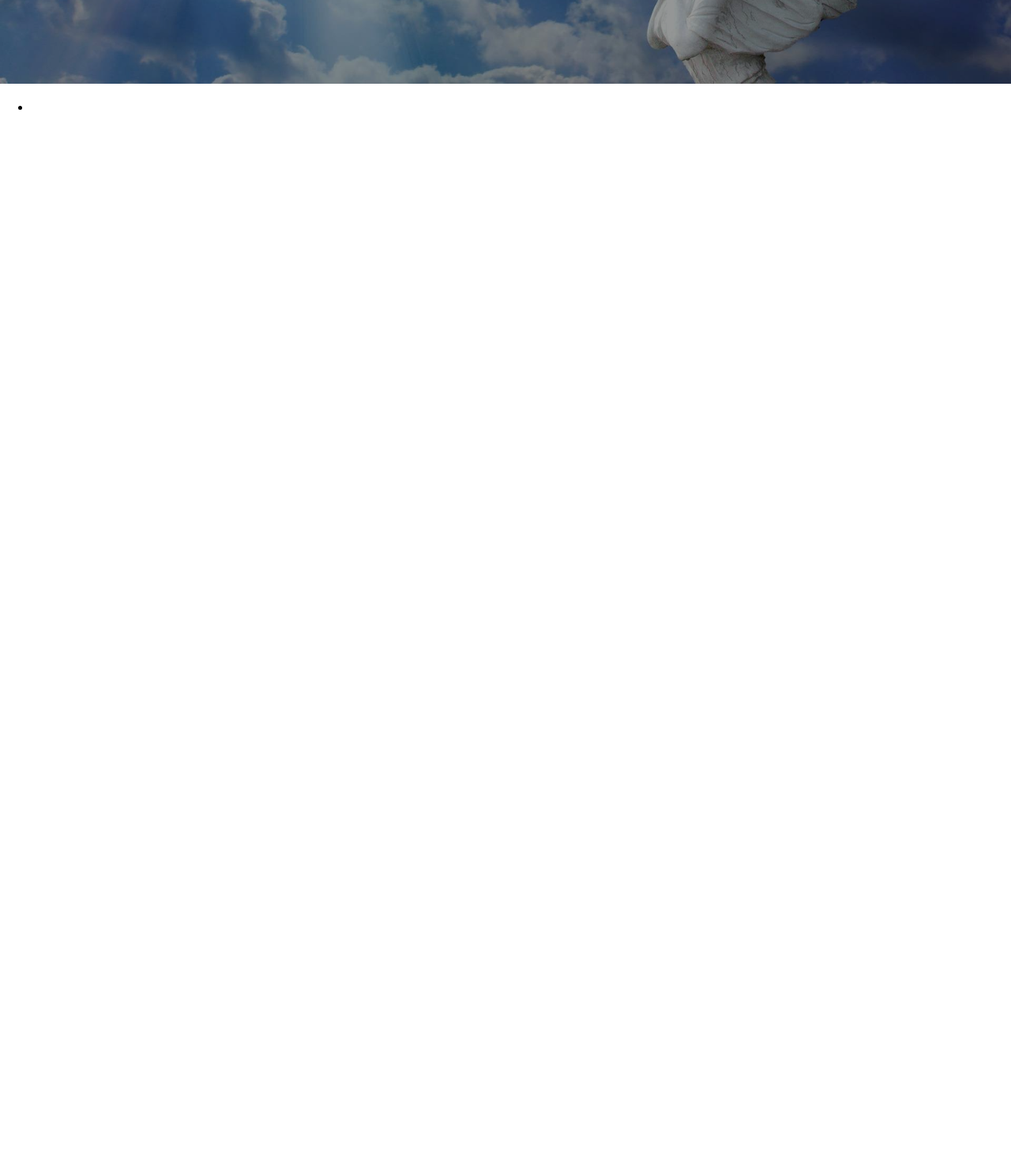
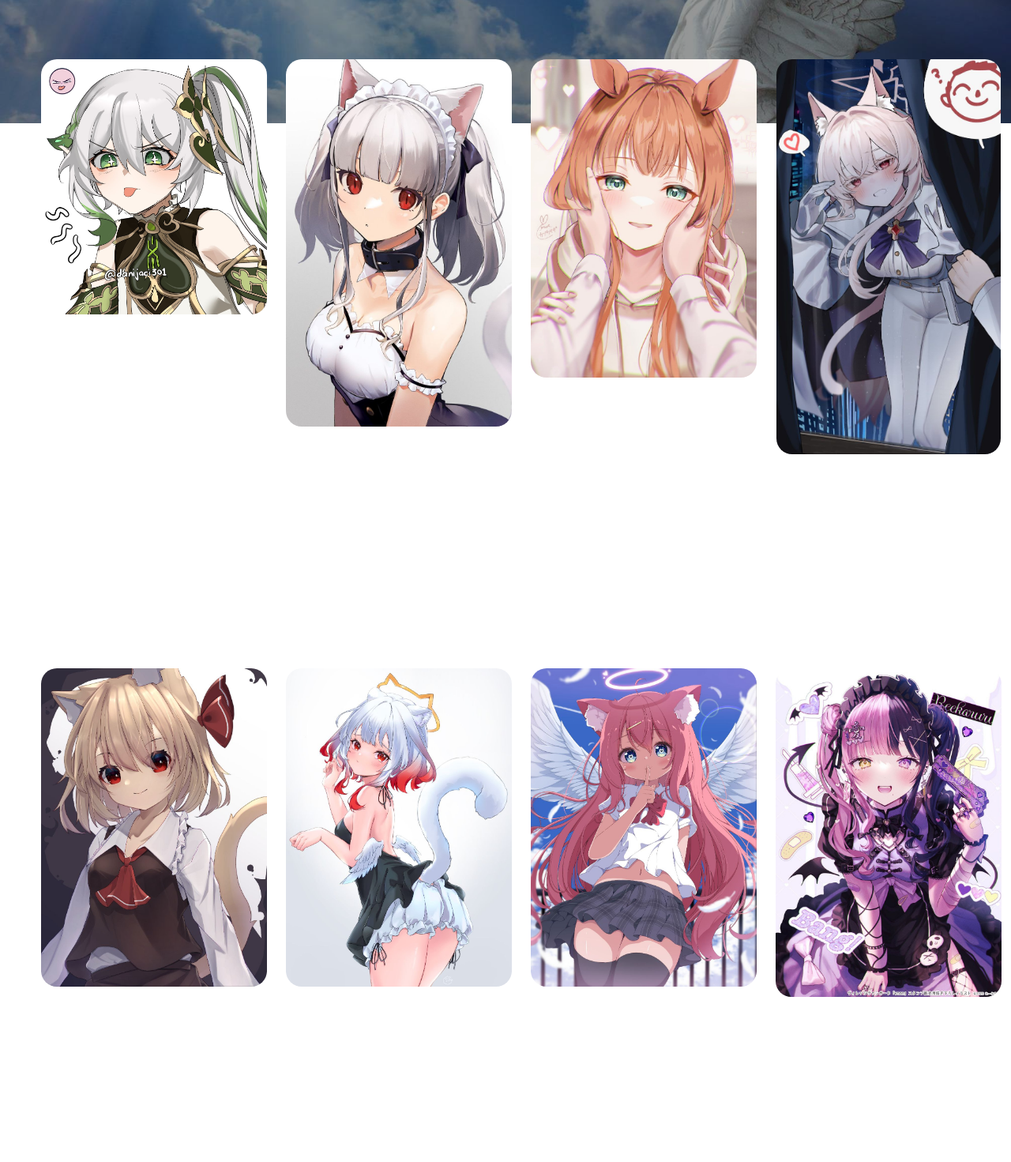
Before and after one commit to EnterRew/Test, a plain HTML site: page Lampades.html in a window 1280 px wide. Shown: the part 644-2115 px from the top of the page at 79% size. Before the commit the page ends 804 px from the top, so only its background shows below. Drawn offline with Linux system fonts and the light colour scheme.

Commit message:
[LAMPADES]
Damn.

```diff
--- a/Angel2.css
+++ b/Angel2.css
@@ -21,7 +21,8 @@
      max-height:100% ;
      margin: 0;
      padding: 0;
-     filter: brightness(59%)
+     filter: brightness(59%);
+     z-index: -1;
 }
  nav {
      background-color: coral;
@@ -110,3 +111,49 @@
      cursor: pointer;
      font-family: Verdana, Geneva, Tahoma, sans-serif;
 }
+ .container li img {
+    display: block;
+    margin: 0 auto;
+    max-width: 100%;
+    max-height: 500px;
+    object-fit: contain;
+    border-radius: 20px;
+    transition: 0.5s;
+}
+ .container li img:hover {
+    transform: scale(1.05);
+}
+ .centered {
+    color: #fff;
+    text-align: center;
+    margin: 40px;
+}
+ .container {
+    color: #fff;
+    z-index: 20;
+    display: flex;
+    justify-content: space-between;
+}
+ .container li {
+    display: inline-block;
+    width: 25%;
+    margin: 0 1%;
+}
+ .name {
+    font-weight: bold;
+    margin-bottom: 0px;
+    padding: 0 50px; /* mb change later */
+}
+ .price {
+    margin-top: 0px;
+    padding: 0 50px; /* mb change later */
+}
+ .prod-info {
+    margin-top: 0px;
+    text-align: center;
+    padding: 0 50px; /* mb change later */
+}
+ .fix-for-absolute-position {
+    color: #ffffff00;
+    margin: 350px; /* will be different for different resolutions  */
+}
--- a/Lampades.html
+++ b/Lampades.html
@@ -5,23 +5,104 @@
     <meta charset="UTF-8">
     <meta http-equiv="X-UA-Compatible" content="IE=edge">
     <meta name="viewport" content="width=device-width, initial-scale=1.0">
-    <link rel="stylesheet" href="Angel2.css">
-    <link rel="stylesheet" href="/AngelDecor2/fonts/BalkaraCondensed.ttf">
+    <link rel="stylesheet" href="./Angel2.css">
     <title>АнгелДекор</title>
 </head>
 <body>
-    <header>
-        <!--
-        <h1 class="name">АнгелДекор</h1>
-        -->
-    </header>
-
     <section class="image" alt="imag">
-
-        <img src="AngelDecor2/img/AngelSky.jpg">
-
-        <ul>
+        <img class="banner" src= "./AngelDecor2/img/AngelSky.jpg">
+        <!-- <ul>
             <li>
                 <a href="AngelDecor2.html"></a>
             </li>
+        </ul> -->
+    </section>
+
+    <nav class="main-products">
+        <div class="options">
+        <ul>
+            <li>
+                    <a href="./Lampades.html" class="lamps">Лампы</a>
+                </li>
+
+                <li>
+                    <a href="./Vases.html" class="vasa">Вазы</a>
+                </li>
+
+                <li>
+                    <a href="./Sculptures.html" class="sculpt">Скульптуры</a>
+                </li>
+
+                <li>
+                    <a href="./Information.html" class="about">О нас</a>
+                </li>
+
+                <li>
+                    <a href="./Other.html" class="others">...</a>
+                </li>
         </ul>
+    </div>
+    </nav>
+    <main>
+        <article>
+            <h2 class="label">Лампы</h2>
+        </article>
+    </main>
+
+     <p class="fix-for-absolute-position"> d </p> <!-- kinda cringe -->
+
+    <ul class="container">
+        <li>
+          <img src="./AngelDecor2/img/1.jpg" alt="Product Image">
+          <p class="name">"Lemons" print tablecloth</p>
+          <p class="price">$14.58</p>
+          <p class="prod-info">This tablecloth will add brightness and freshness to your kitchen or dining room.</p>
+        </li>
+        <li>
+          <img src="./AngelDecor2/img/2.jpg" alt="Product Image">
+          <p class="name">Statuette "Acrobat" </p>
+          <p class="price">$12.89</p>
+          <p class="prod-info">This elegant and original decoration for your living room or bedroom will emphasize your taste and style.</p>
+        </li>
+        <li>
+          <img src="./AngelDecor2/img/3.jpg" alt="Product Image">
+          <p class="name">Shebey-Chic Pillow</p>
+          <p class="price">$9.37</p>
+          <p class="prod-info">This pillow will create a spring mood in your home and give it coziness and romance.</p>
+        </li>
+        <li>
+          <img src="./AngelDecor2/img/4.jpg" alt="Product Image">
+          <p class="name">Rope Light Fixture</p>
+          <p class="price">$19.53</p>
+          <p class="prod-info">This lamp is made in an unusual technique and will be a bright accent in the interior of any room.</p>
+        </li>
+      </ul>
+      <h2 class="centered">New Products</h2>
+      <ul class="container">
+        <li>
+          <img src="./AngelDecor2/img/5.jpg" alt="Product Image">
+          <p class="name">Easter set "Rabbits"</p>
+          <p class="price">$8.98</p>
+          <p class="prod-info">This set consists of a towel with cute bunnies and molds for baking Easter cakes. It will help you create a festive atmosphere and make your loved ones happy.</p>
+        </li>
+        <li>
+          <img src="./AngelDecor2/img/6.jpg" alt="Product Image">
+          <p class="name">Bottle for sauce and butter</p>
+          <p class="price">$4.82</p>
+          <p class="prod-info">This bottle is not only convenient to use, but also will decorate your table or kitchen shelf.</p>
+        </li>
+        <li>
+          <img src="./AngelDecor2/img/7.jpg" alt="Product Image">
+          <p class="name">Decorative frame for a mirror</p>
+          <p class="price">$15.62</p>
+          <p class="prod-info">This frame is made of wood and decorated with flowers and butterflies. It will add charm and elegance to your mirror.</p>
+        </li>
+        <li>
+          <img src="./AngelDecor2/img/8.jpg" alt="Product Image">
+          <p class="name">Tree from beads</p>
+          <p class="price">$32.54</p>
+          <p class="prod-info">This stunning piece of art is made of beads in different colors and sizes. It will be a wonderful gift or a centerpiece for your home decor.</p>
+        </li>
+      </ul>
+
+</body>
```
Also changed, not shown: AngelDecor2/img/1.jpg (added), AngelDecor2/img/2.jpg (added), AngelDecor2/img/3.jpg (added), AngelDecor2/img/4.jpg (added), AngelDecor2/img/5.jpg (added), AngelDecor2/img/6.jpg (added), AngelDecor2/img/7.jpg (added), AngelDecor2/img/8.jpg (added), AngelDecor2/img/logo.png (added).
